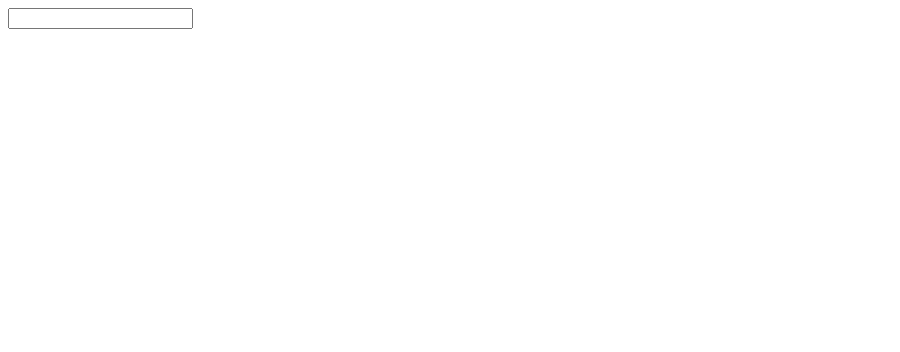
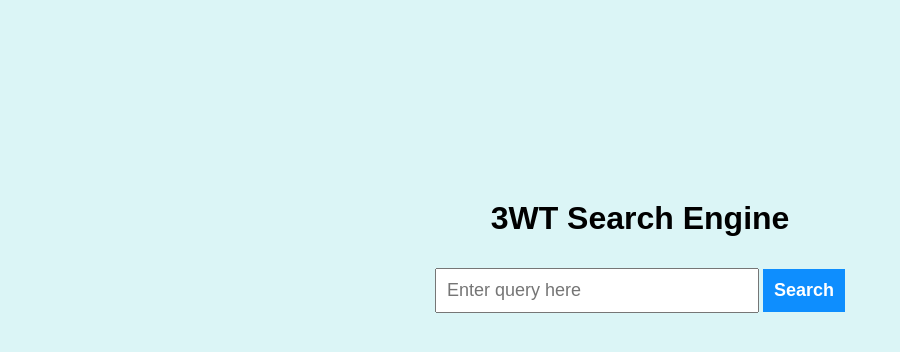
Before and after one commit to shirleyqt/CS221-project3, a plain HTML site: page WebContent/index.html in a window 1280 px wide. Shown: the whole page, without its empty margins (0-900 px from the left). Drawn offline with nearby package versions, Linux system fonts and the light colour scheme.

Commit message:
update index pages and add css

```diff
--- a/WebContent/index.html
+++ b/WebContent/index.html
@@ -7,6 +7,8 @@
 
     <title>CS 221 Search Engine</title>
 
+    <link rel="stylesheet" type="text/css" href="style.css">
+
     <!-- Using jQuery -->
     <script src="https://ajax.googleapis.com/ajax/libs/jquery/3.3.1/jquery.min.js"></script>
 
@@ -14,7 +16,12 @@
 
 <body>
 
-    <input type="text" id="search"/>
+    <!-- <input type="text" id="search"/>  -->
+    <div id="box">
+	    <h1>3WT Search Engine</h1>
+	    <input type="text" id="query" placeholder="Enter query here">
+	    <button id="search">Search</button>
+	</div>
 
     <script src="index.js"></script>
 
--- a/WebContent/index.js
+++ b/WebContent/index.js
@@ -5,11 +5,16 @@ function handleSearch(value) {
 
 }
 
-// bind pressing enter key to a hanlder function
-jQuery('#search').keypress(function(event) {
+// bind pressing enter key to a handler function
+jQuery('#query').keypress(function(event) {
 	// keyCode 13 is the enter key
 	if (event.keyCode == 13) {
 		// pass the value of the input box to the handler function
-		handleSearch($('#search').val())
+		handleSearch($('#query').val())
 	}
 })
+
+// bind pressing the button to a handler function
+document.getElementById('search').onclick = function() {
+	handleSearch($('#query').val())
+};
--- /dev/null
+++ b/WebContent/style.css
@@ -0,0 +1,29 @@
+body {
+    font-family: 'Roboto';
+    background-color:#dbf5f6;
+}
+
+h1 {
+	margin-top: 200px;
+	font-family: 'Arial';
+}
+
+input {
+	margin: 10px 0;
+    padding: 10px;
+    width: 300px;
+    font-size: 18px;
+}
+
+button {
+    padding: 11px;
+    font-size: 18px;
+    background: #0e8efe;
+    border: blue;
+    color: white;
+    font-weight: bold;
+}
+
+#box {
+	text-align: center;
+}
```
